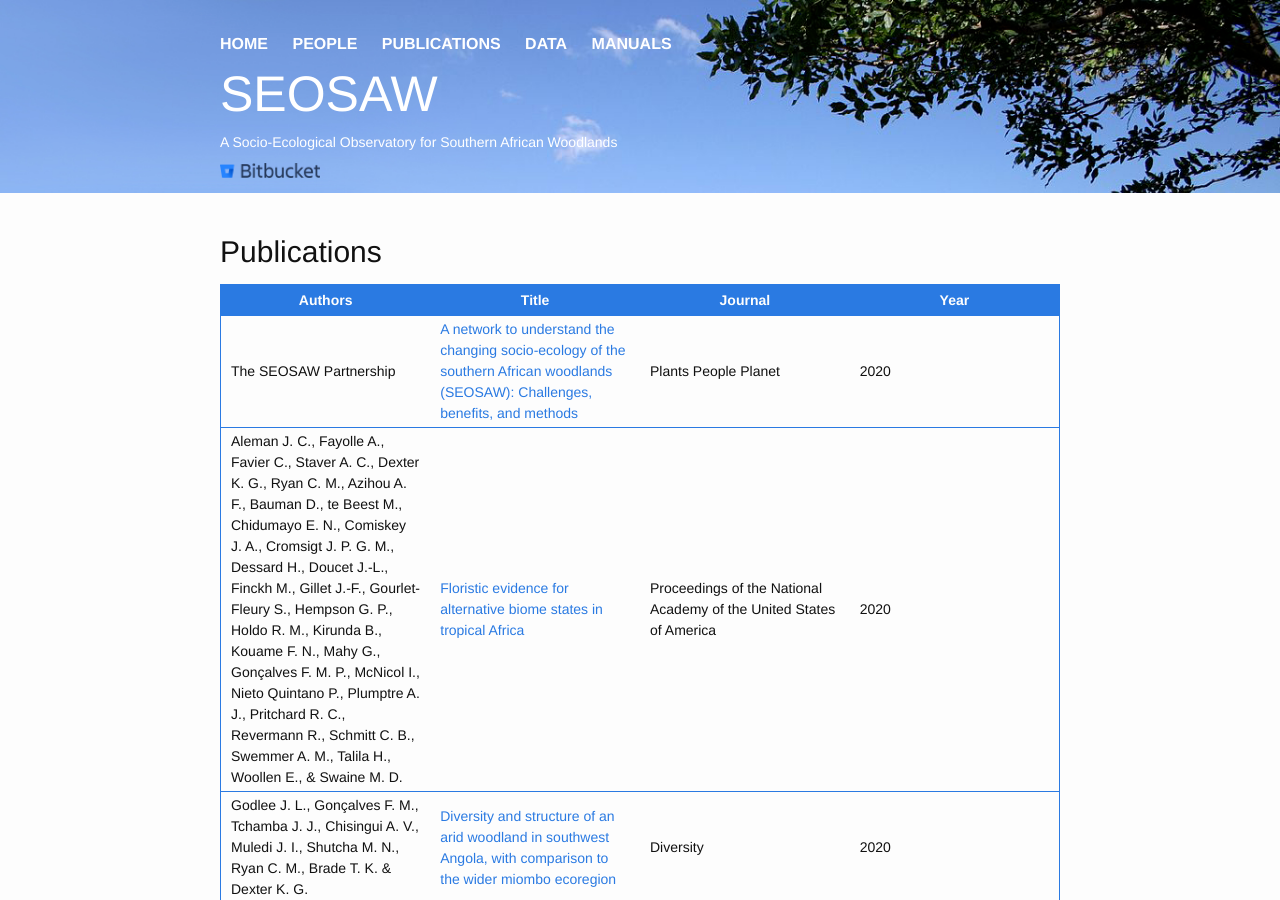
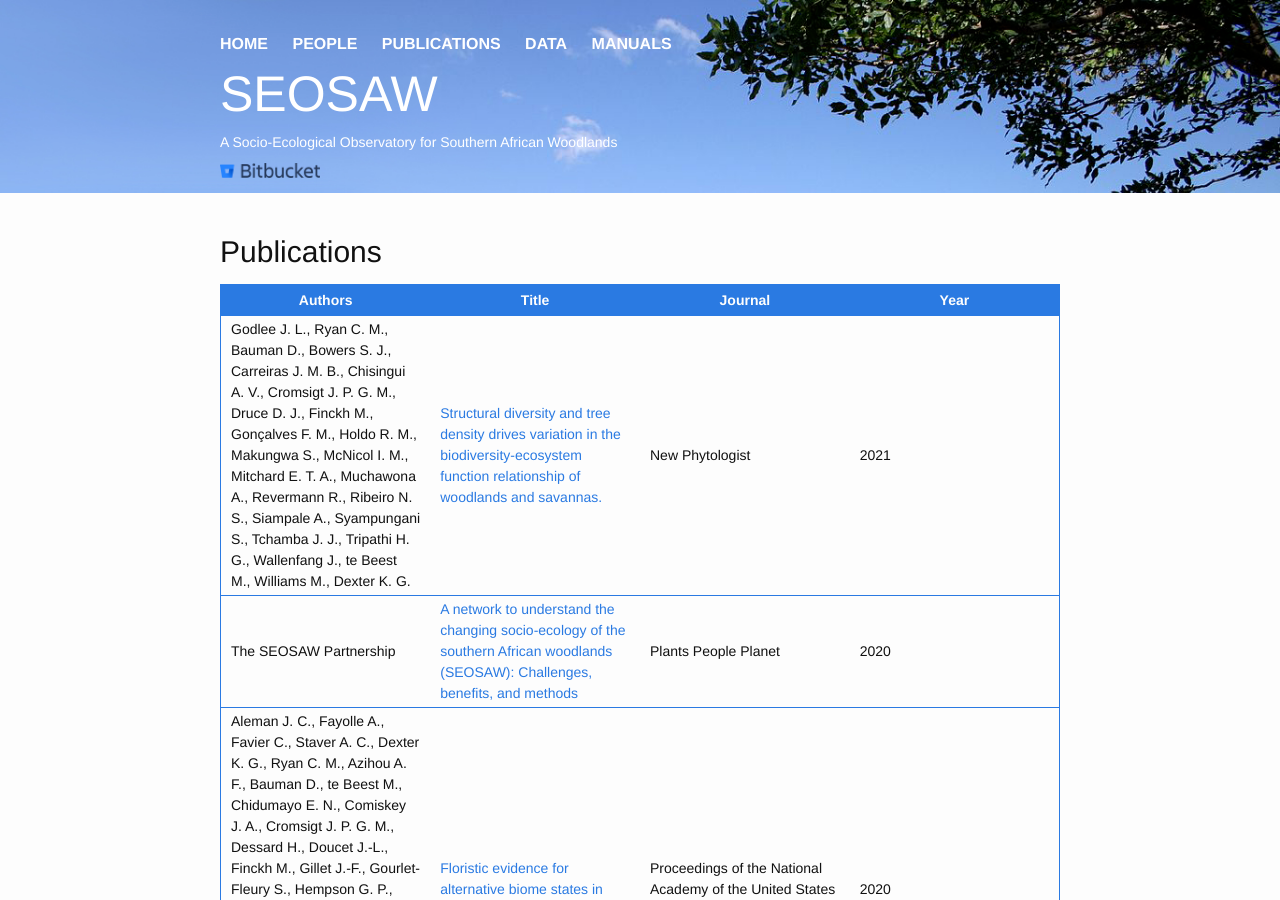
Before and after one commit to seosaw/seosaw.github.io, a Jekyll site: the page built from publications.md, in a window 1280 px wide and 900 px high. Built offline with Jekyll 4.4.1, drawn with Linux system fonts in a browser that asks for light colours; nearby versions of some CDN libraries; our own code applies the rules of GitHub Pages for plain Markdown files.

Commit message:
Added publication

```diff
--- a/publications.md
+++ b/publications.md
@@ -15,6 +15,12 @@ layout: default
     	 </tr>
     </thead>
     <tbody id='tableBody'>
+    <tr>
+     <td>Godlee J. L., Ryan C. M., Bauman D., Bowers S. J., Carreiras J. M. B., Chisingui A. V., Cromsigt J. P. G. M., Druce D. J., Finckh M., Gonçalves F. M., Holdo R. M., Makungwa S., McNicol I. M., Mitchard E. T. A., Muchawona A., Revermann R., Ribeiro N. S., Siampale A., Syampungani S., Tchamba J. J., Tripathi H. G., Wallenfang J., te Beest M., Williams M., Dexter K. G.</td>
+     <td><a href="https://doi.org/10.1111/nph.17639" target="_blank">Structural diversity and tree density drives variation in the biodiversity-ecosystem function relationship of woodlands and savannas.</a></td>
+     <td>New Phytologist</td>
+     <td>2021</td>
+    </tr>
     <tr>
    	 <td>The SEOSAW Partnership</td>
    	 <td><a href="https://doi.org/10.1002/ppp3.10168" target="_blank">A network to understand the changing socio‐ecology of the southern African woodlands (SEOSAW): Challenges, benefits, and methods</a></td>
```
